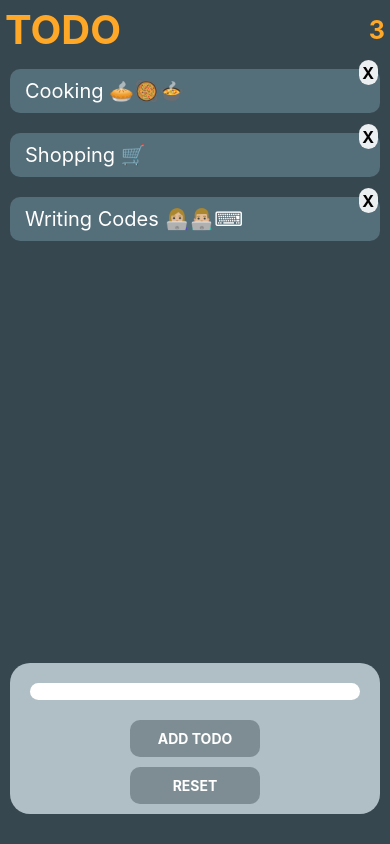
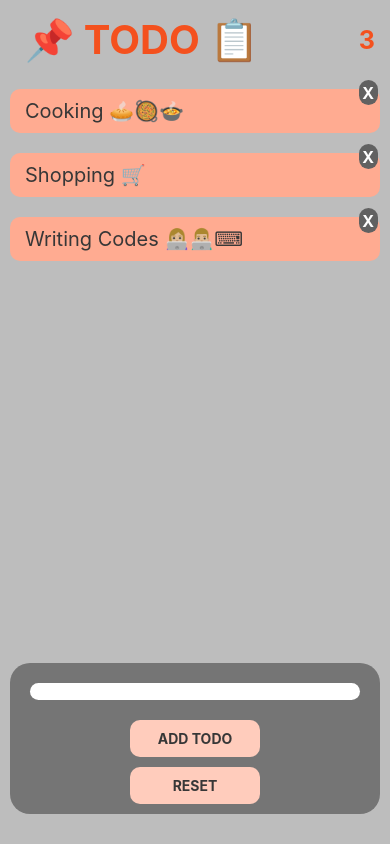
Before and after one commit to gulinmerve/ReactNative-ToDolist, a React Native app: screen / in a window 390 px wide. Built offline with nearby package versions, Linux system fonts and the light colour scheme.

Commit message:
list.legnt added

```diff
--- a/src/App.js
+++ b/src/App.js
@@ -11,7 +11,7 @@ import {
 } from 'react-native';
 const list = ['Cooking 🥧🥘🍲 ', 'Shopping 🛒', 'Writing Codes 👩🏼‍💻👨🏼‍💻⌨'];
 const App = (props) => {
-  const [counter, setCounter] = useState(3);
+  const [counter, setCounter] = useState(list.length);
   const [text, setText] = useState('');
   const [, delItem] = useState();
   // const [, addItem] = useState();
@@ -24,7 +24,7 @@ const App = (props) => {
   return (
     <SafeAreaView style={style.container}>
       <View style={style.todoView}>
-        <Text style={style.todo}>TODO</Text>
+        <Text style={style.todo}> 📌 TODO 📋</Text>
         <Text style={style.todoCounter}>{counter}</Text>
       </View>
       <ScrollView>
@@ -81,20 +81,22 @@ const App = (props) => {
 export default App;
 const style = StyleSheet.create({
   container: {
-    backgroundColor: '#37474f',
+    backgroundColor: '#bdbdbd',
     flex: 1,
-    justifyContent: 'space-between',
+    justifyContent: 'space-between'
+    // fontFamily: 'lucida grande'
   },
   todoView: {
     flexDirection: 'row',
     justifyContent: 'space-between',
-    margin: 5,
+    margin: 10,
+    padding: 5,
     alignItems: 'center',
   },
-  todo: {fontSize: 40, fontWeight: 'bold', color: '#ffa726'},
-  todoCounter: {fontSize: 25, fontWeight: 'bold', color: '#ffa726'},
+  todo: {fontSize: 40, fontWeight: 'bold', color: '#f4511e'},
+  todoCounter: {fontSize: 25, fontWeight: 'bold', color: '#f4511e'},
   todoContainer: {
-    backgroundColor: '#546e7a',
+    backgroundColor: '#ffab91',
     margin: 10,
     borderRadius: 10,
     // flex: 1,
@@ -103,7 +105,7 @@ const style = StyleSheet.create({
     alignItems: 'center',
   },
   todoText: {
-    color: 'white',
+    color: '#373737',
     fontSize: 20,
     paddingLeft: 15,
     paddingVertical: 10,
@@ -112,7 +114,7 @@ const style = StyleSheet.create({
     position: 'absolute',
     right: 2,
     top: -9,
-    backgroundColor: '#eceff1',
+    backgroundColor: '#616161',
     borderRadius: 20,
     height: Dimensions.get('window').height * 0.03,
     width: Dimensions.get('window').width * 0.05,
@@ -122,10 +124,10 @@ const style = StyleSheet.create({
     fontSize: 16,
     fontWeight: 'bold',
     textAlign: 'center',
-    color: 'black',
+    color: 'white',
   },
   addContainer: {
-    backgroundColor: '#b0bec5',
+    backgroundColor: '#757575',
     alignItems: 'stretch',
     justifyContent: 'center',
     marginHorizontal: 10,
@@ -135,7 +137,7 @@ const style = StyleSheet.create({
   inputContainer: {backgroundColor: 'white', margin: 20, borderRadius: 10},
   addButton: {
     marginHorizontal: 120,
-    backgroundColor: '#7e8d94',
+    backgroundColor: '#ffccbc',
     borderRadius: 10,
     marginBottom: 10,
   },
@@ -143,6 +145,6 @@ const style = StyleSheet.create({
     textAlign: 'center',
     fontWeight: 'bold',
     paddingVertical: 10,
-    color: 'white',
+    color: '#373737',
   },
 });
```
